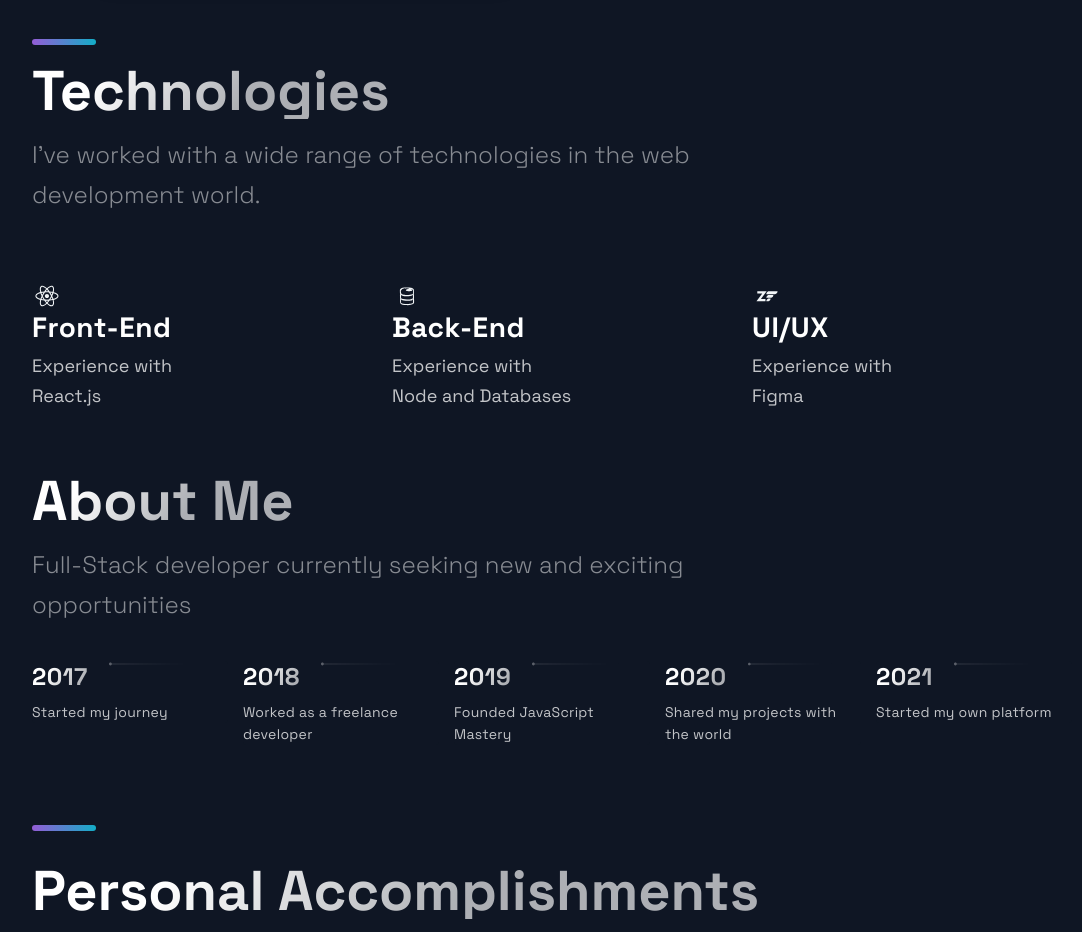
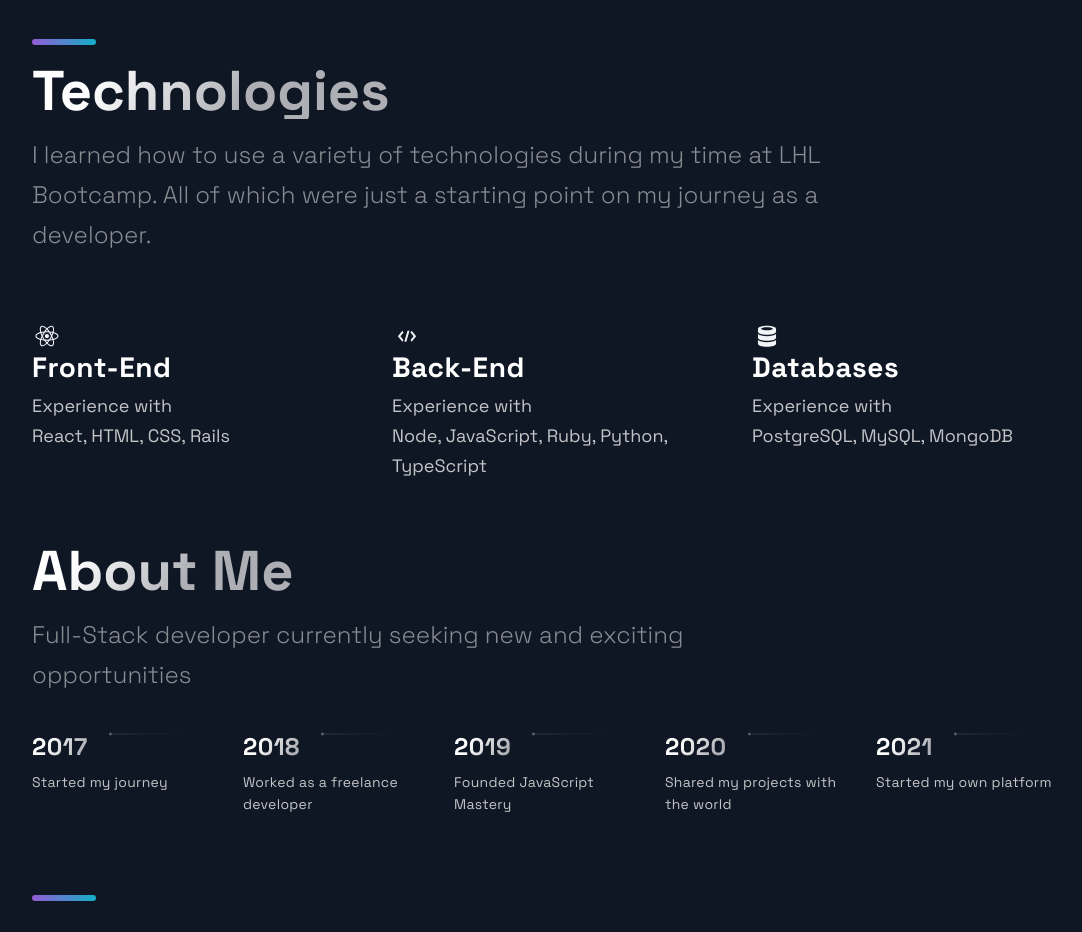
Before and after one commit to jon-choi/Website, a Next.js app: page / in a window 1280 px wide. Shown: the part 2360-3292 px from the top of the page, without its empty margins (88-1170 px from the left). Built offline with nearby package versions, Linux system fonts and the light colour scheme.

Commit message:
update technologies and icons

```diff
--- a/src/components/Technologies/Technologies.js
+++ b/src/components/Technologies/Technologies.js
@@ -1,5 +1,5 @@
 import React from "react";
-import { DiFirebase, DiReact, DiZend } from "react-icons/di";
+import { DiCode, DiReact, DiDatabase } from "react-icons/di";
 import {
   Section,
   SectionDivider,
@@ -20,8 +20,9 @@ const Technologies = () => (
     <br />
     <SectionTitle>Technologies</SectionTitle>
     <SectionText>
-      I've worked with a wide range of technologies in the web development
-      world.
+      I learned how to use a variety of technologies during my time at LHL
+      Bootcamp. All of which were just a starting point on my journey as a
+      developer.
     </SectionText>
     <List>
       <ListItem>
@@ -30,27 +31,27 @@ const Technologies = () => (
           <ListTitle>Front-End</ListTitle>
           <ListParagraph>
             Experience with <br />
-            React.js
+            React, HTML, CSS, Rails
           </ListParagraph>
         </ListContainer>
       </ListItem>
       <ListItem>
-        <DiFirebase size="3rem" />
+        <DiCode size="3rem" />
         <ListContainer>
           <ListTitle>Back-End</ListTitle>
           <ListParagraph>
             Experience with <br />
-            Node and Databases
+            Node, JavaScript, Ruby, Python, TypeScript
           </ListParagraph>
         </ListContainer>
       </ListItem>
       <ListItem>
-        <DiZend size="3rem" />
+        <DiDatabase size="3rem" />
         <ListContainer>
-          <ListTitle>UI/UX</ListTitle>
+          <ListTitle>Databases</ListTitle>
           <ListParagraph>
             Experience with <br />
-            Figma
+            PostgreSQL, MySQL, MongoDB
           </ListParagraph>
         </ListContainer>
       </ListItem>
```
